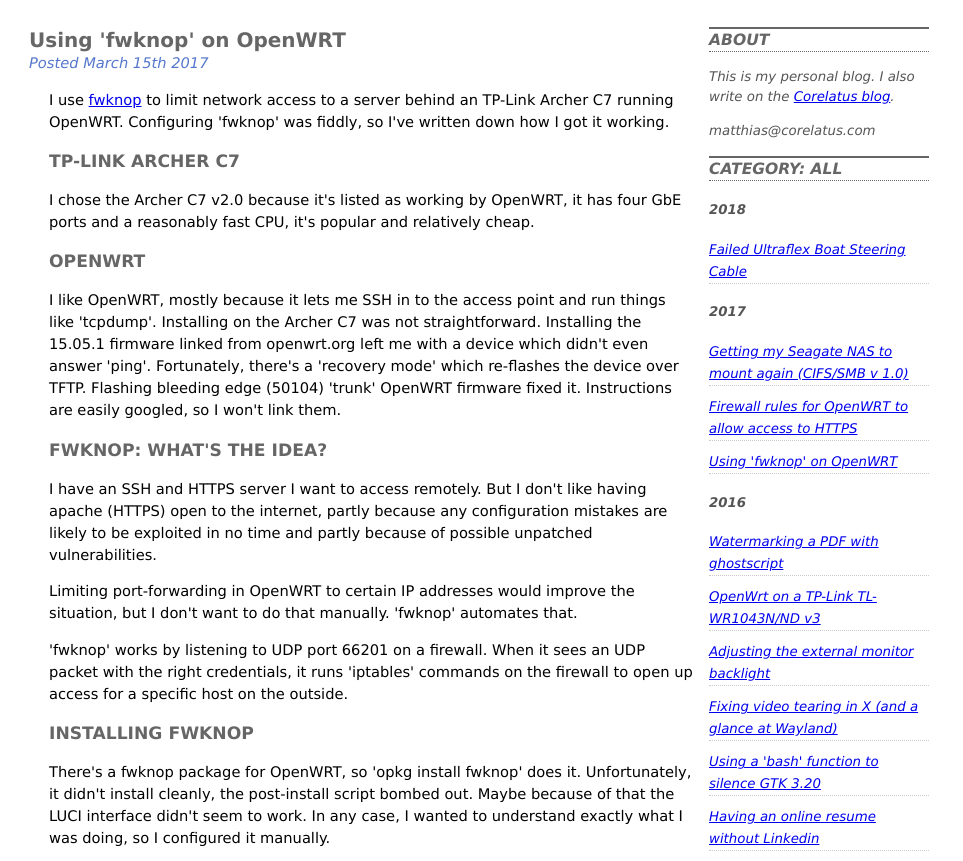
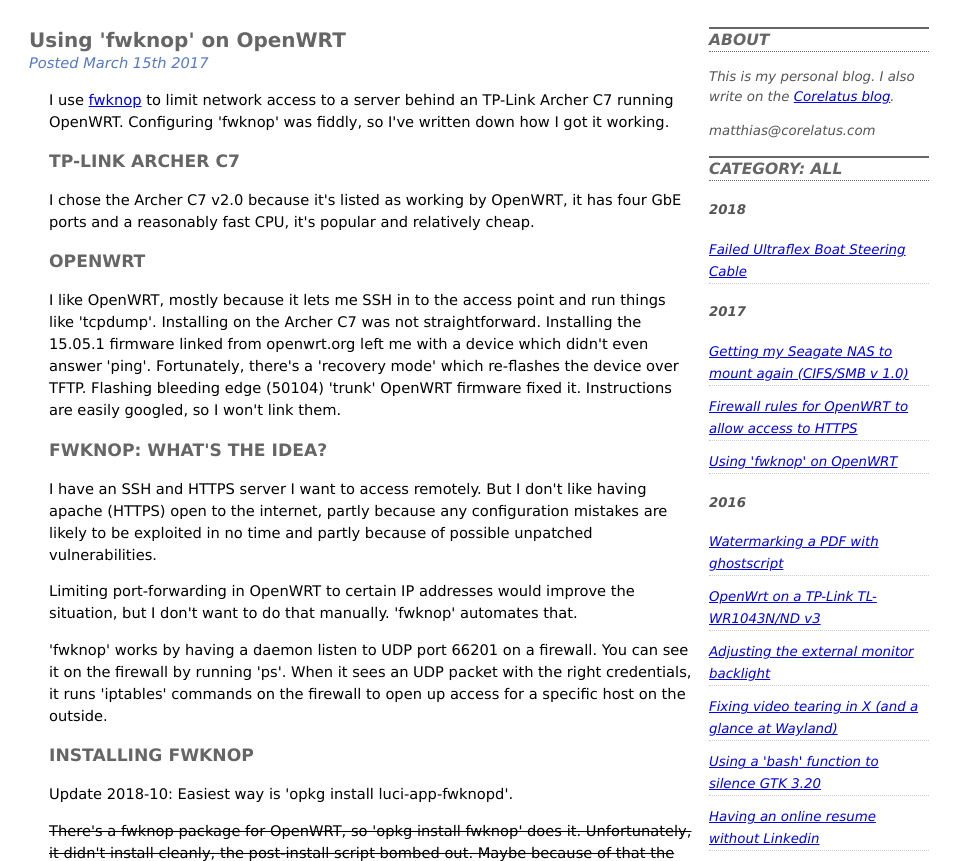
Before and after one commit to matthiasl/matthiasl.github.io, a plain HTML site: page output/Using__fwknop__on_OpenWRT.html in a window 1280 px wide. Shown: the part 66-927 px from the top of the page, without its empty margins (0-963 px from the left). Drawn offline with Linux system fonts and the light colour scheme.

Commit message:
update output

```diff
--- a/output/Using__fwknop__on_OpenWRT.html
+++ b/output/Using__fwknop__on_OpenWRT.html
@@ -112,21 +112,28 @@ Using 'fwknop' on OpenWRT</h2>
 </p>
 
 <p>
-  'fwknop' works by listening to UDP port 66201 on a firewall.
-  When it sees an UDP packet with the right credentials, it
-  runs 'iptables' commands on the firewall to open up access
-  for a specific host on the outside.
+  'fwknop' works by having a daemon listen to UDP port 66201 on a
+  firewall. You can see it on the firewall by running 'ps'.  When it
+  sees an UDP packet with the right credentials, it runs 'iptables'
+  commands on the firewall to open up access for a specific host on
+  the outside.
 </p>
 
 <h3>Installing fwknop</h3>
 
 <p>
+  Update 2018-10: Easiest way is 'opkg install luci-app-fwknopd'.
+</p>
+
+<p>
+<del>
   There's a fwknop package for OpenWRT, so 'opkg install
   fwknop' does it.  Unfortunately, it didn't install cleanly,
   the post-install script bombed out. Maybe because of that
   the LUCI interface didn't seem to work. In any case, I
   wanted to understand exactly what I was doing, so I
   configured it manually.
+</del>
 </p>
 
 <p>
```
Also changed, not shown: output/index.html (+11 -4 lines), output/tagged_with_blog.html (+11 -4 lines).
